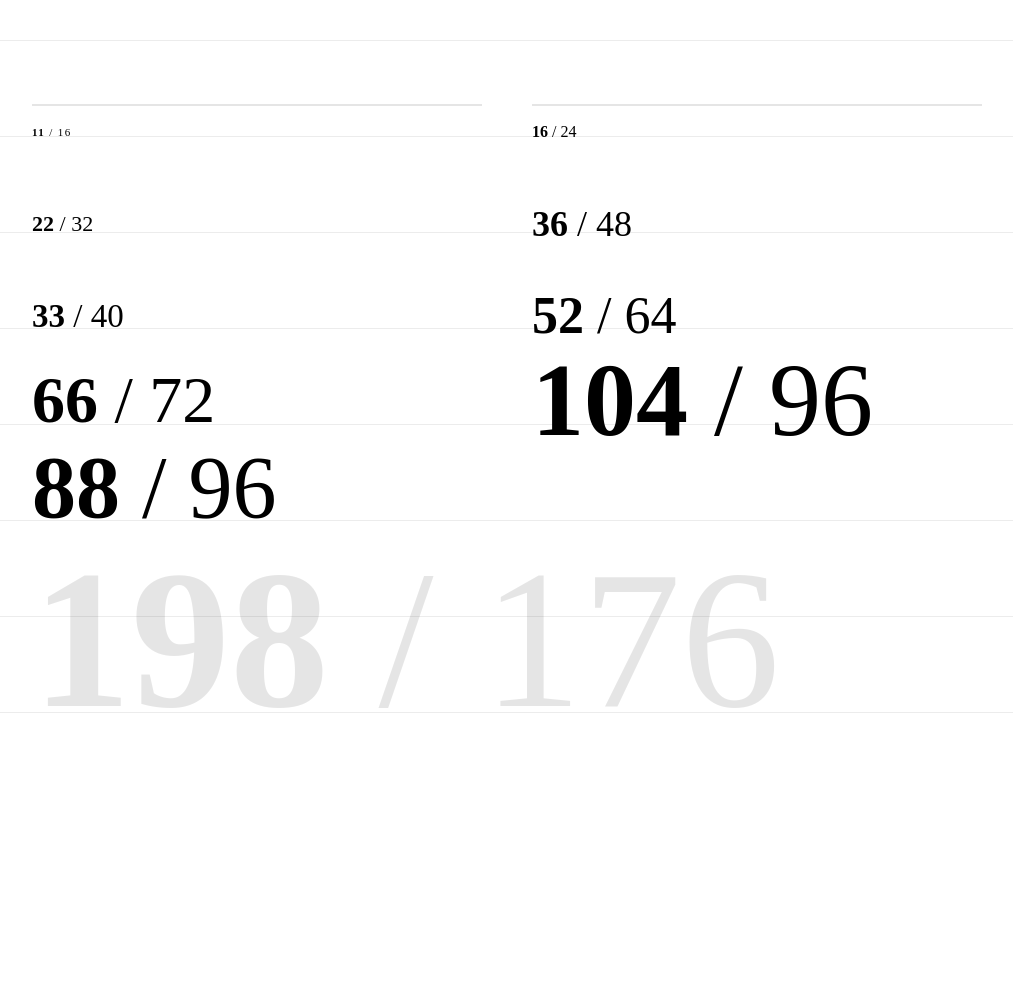
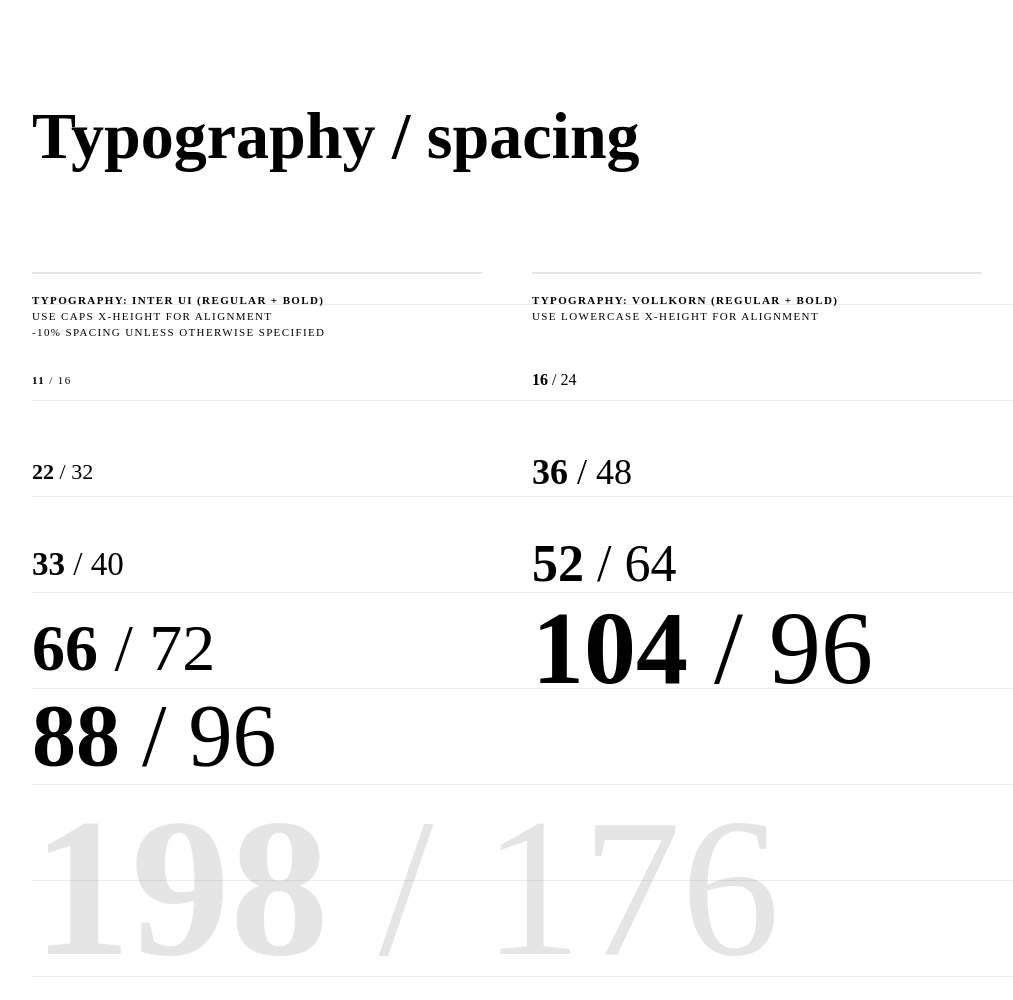
Before and after one commit to jonjhiggins/jon-higgins-2018, a Gatsby site: page / in a window 1280 px wide. Shown: the whole page, without its empty margins (26-1039 px from the left). Before the commit the page ends 800 px from the top, so only its background shows below. Built offline with nearby package versions, Linux system fonts and the light colour scheme; Gatsby itself is replaced by a stand-in of ours.

Commit message:
typography - split columns out

```diff
--- /dev/null
+++ b/src/components/heading/index.js
@@ -0,0 +1,38 @@
+import React from 'react'
+import styled from 'react-emotion'
+
+import BaselineGrid from '~/src/components/baseline-grid'
+import { rem } from '~/src/utils'
+import {
+  interUIStyles,
+  vollkornStyles,
+  BASELINE,
+} from '~/src/settings/typography'
+
+const Heading = ({
+  element,
+  children,
+  size = 1,
+  type = 'INTER_UI',
+  marginTop = 0,
+  marginBottom = 0,
+  html,
+}) => {
+  const sizeIndex = size - 1
+  const mainStyles =
+    type === 'INTER_UI' ? interUIStyles[sizeIndex] : vollkornStyles[sizeIndex]
+  const headingStyles = {
+    marginTop: rem(marginTop * BASELINE),
+    marginBottom: rem(marginBottom * BASELINE),
+  }
+  const combinedStyles = Object.assign({}, mainStyles, headingStyles)
+
+  const HeadingElement = styled(element)(combinedStyles)
+  return html ? (
+    <HeadingElement dangerouslySetInnerHTML={{ __html: html }} />
+  ) : (
+    <HeadingElement>{children}</HeadingElement>
+  )
+}
+
+export default Heading
--- a/src/components/styleguide-typography/index.js
+++ b/src/components/styleguide-typography/index.js
@@ -2,6 +2,7 @@ import React from 'react'
 import styled from 'react-emotion'
 
 import BaselineGrid from '~/src/components/baseline-grid'
+import Heading from '~/src/components/heading'
 import { spacingREM } from '~/src/settings/spacing'
 import { rem } from '~/src/utils'
 import {
@@ -14,20 +15,17 @@ import {
 } from '~/src/settings/typography'
 
 const styleBlocks = [
-  { block: interUIStyles, text: INTER_UI_STYLES, type: 'INTER_UI' },
   { block: vollkornStyles, text: VOLLKORN_STYLES, type: 'VOLLKORN' },
 ]
 
 const Wrapper = styled('div')`
-  /* inline-block so that baseline-grid fills width of screen */
-  display: inline-block;
   position: relative;
 `
 
 const Columns = styled('ul')`
   list-style: none;
   padding: 0;
-  margin: ${rem(BASELINE * 6)} ${rem(50)} 0;
+  margin: ${rem(BASELINE * 6)} 0 0;
   display: grid;
   grid-template-columns: repeat(2, ${rem(450)});
   grid-column-gap: ${rem(50)};
@@ -47,11 +45,7 @@ const TYPEBLOCK_MARGINS = {
     0,
     BASELINE_REM,
   ],
-  VOLLKORN: [
-    2.5 * BASELINE_REM,
-    1 * BASELINE_REM,
-    0
-  ],
+  VOLLKORN: [2.5 * BASELINE_REM, 1 * BASELINE_REM, 0],
 }
 
 const TypeBlock = styled('div')({}, ({ index, type }) => {
@@ -71,6 +65,28 @@ const TypeBlockP = styled('p')(
   }
 )
 
+const StyleguideTypographyColumn = ({
+  heading,
+  paragraph,
+  text,
+  type,
+  block,
+}) => (
+  <Column>
+    <Heading element={'h2'}>{heading}</Heading>
+    <Heading element={'p'} marginTop={-0.5} marginBottom={1.5} html={paragraph}></Heading>
+
+    {block.map((styles, childIndex) => (
+      <TypeBlock key={childIndex} index={childIndex} type={type}>
+        <TypeBlockP newStyles={styles} index={childIndex}>
+          <b>{text[childIndex].fontSizeRaw}</b> /{' '}
+          {text[childIndex].lineHeightRaw}
+        </TypeBlockP>
+      </TypeBlock>
+    ))}
+  </Column>
+)
+
 const StyleguideTypography = () => (
   <Wrapper>
     <BaselineGrid
@@ -79,19 +95,21 @@ const StyleguideTypography = () => (
       colour={'rgba(0,0,0,0.25)'}
     />
     <Columns>
-      {styleBlocks.map(({ block, text, type }, index) => (
-        <Column key={index}>
-          {block.map((styles, childIndex) => (
-            <TypeBlock key={childIndex} index={childIndex} type={type}>
-              <TypeBlockP newStyles={styles} index={childIndex}>
-                {console.log(text)}
-                <b>{text[childIndex].fontSizeRaw}</b> /{' '}
-                {text[childIndex].lineHeightRaw}
-              </TypeBlockP>
-            </TypeBlock>
-          ))}
-        </Column>
-      ))}
+      <StyleguideTypographyColumn
+        block={interUIStyles}
+        text={INTER_UI_STYLES}
+        type={'INTER_UI'}
+        heading={`TYPOGRAPHY: INTER UI (REGULAR + BOLD)`}
+        paragraph={`USE CAPS X-HEIGHT FOR ALIGNMENT <br />
+        -10% SPACING UNLESS OTHERWISE SPECIFIED`}
+      />
+      <StyleguideTypographyColumn
+        block={vollkornStyles}
+        text={VOLLKORN_STYLES}
+        type={'VOLLKORN'}
+        heading={`TYPOGRAPHY: VOLLKORN (REGULAR + BOLD)`}
+        paragraph={`USE LOWERCASE X-HEIGHT FOR ALIGNMENT<br/><br/>`}
+      />
     </Columns>
   </Wrapper>
 )
--- a/src/pages/index.js
+++ b/src/pages/index.js
@@ -1,8 +1,14 @@
 import React from 'react'
+
+import Heading from '~/src/components/heading'
+import { rem } from '~/src/utils'
 import StyleguideTypography from '~/src/components/styleguide-typography'
 
 const IndexPage = () => (
-  <StyleguideTypography/>
+  <div style={{margin: `0 ${rem(50)}`}}>
+    <Heading element={'h1'} marginTop={6} marginBottom={6} size={4}>Typography / spacing</Heading>
+    <StyleguideTypography/>
+  </div>
 )
 
 export default IndexPage
```
